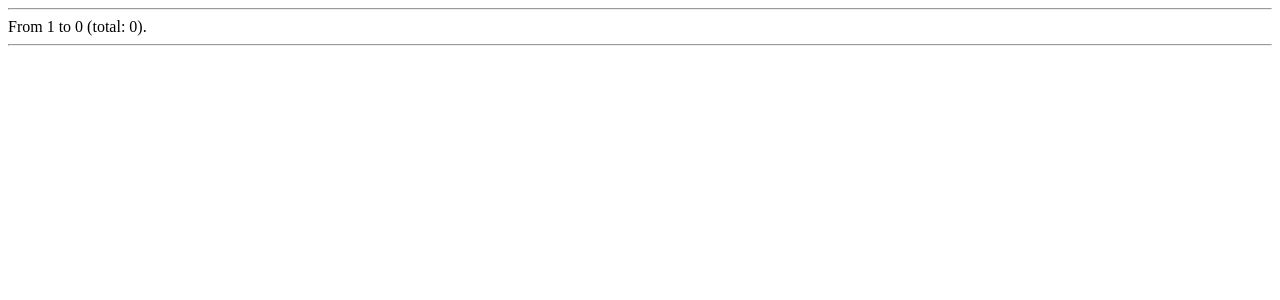
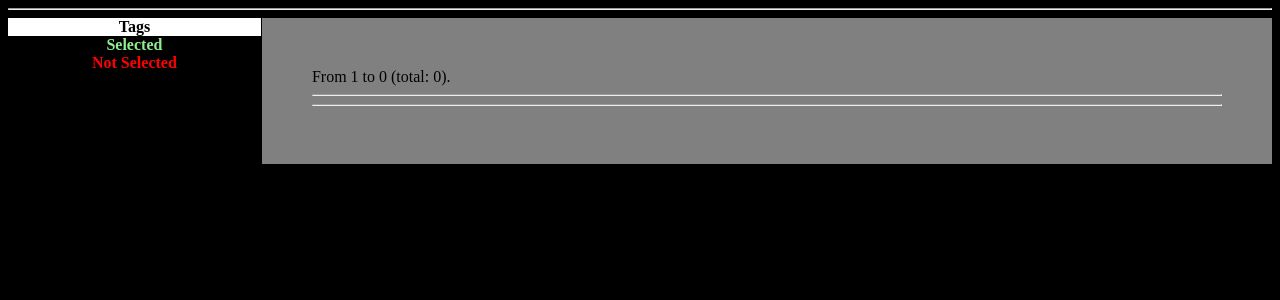
Before and after one commit to gonmator/g-spot, a Flask app: page /show in a window 1280 px wide. Shown: the top 300 px of the page. Run offline with Flask 2, Linux system fonts and the light colour scheme; data that the repository does not hold is empty; parts of the project's set-up code (start-up, migrations or seed data) failed here and were passed over.

Commit message:
improvements in the layout and implemented selection of tags

```diff
--- a/app/templates/base.html
+++ b/app/templates/base.html
@@ -6,6 +6,48 @@
     <meta http-equiv="Content-Type" content="text/html; charset=UTF-8">
 
     <link rel="shortcut icon" href="/static/favicon.ico">
+    <style>
+        body {
+            color: White;
+            background-color: Black;
+        }
+        ul {
+            list-style-type: none;
+        }
+        .tags-tree {
+            color: White;
+            background-color: Black;
+            width: 20%;
+            float:left;
+        }
+        .photo-collection {
+            color: Black;
+            background-color: Gray;
+            padding: 50px;
+            Overflow: hidden;
+            Width: 72%;
+            float:right;
+        }
+        .item {
+            color: #C0C0C0;
+            background-color: #404040;
+            padding: 5px;
+            margin-right: 5px;
+            margin-top: 2px;
+            margin-bottom: 2px;
+        }
+        .button {
+            font-weight: bold;
+            padding-left: 5px;
+            padding-right: 5px;
+            border: solid 1px Gray;
+            width: 10px;
+            display: inline-block;
+            margin: auto;
+            text-decoration: none;
+            color: White;
+        }
+    </style>
 </head>
 <body>
     <hr>
--- a/app/templates/macros.html
+++ b/app/templates/macros.html
@@ -10,17 +10,21 @@
     {{ (page - 1) * pagination.per_page + 1 }}
 {%- endmacro -%}
 
+{%- macro join_items(l) -%}
+    {{ l|join(',') }}
+{%- endmacro -%}
+
 {% macro render_pagination(pagination, view, mode, tags) %}
-<div class=pagination>
+<div class="pagination">
 {%- for page in pagination.iter_pages() %}
     {% if page %}
         {% if page != pagination.page -%}
-            <a href="{{ url_for(view, mode=mode, page=page, tags=tags) }}">{{ page_to_item(pagination, page) }}</a>
+            <a href="{{ url_for(view, mode=mode, page=page, tags=(tags|join(','))) }}">{{ page_to_item(pagination, page) }}</a>
         {% else %}
             <strong>{{ page_to_item(pagination, page) }}</strong>
         {%- endif %}
     {% else %}
-        <span class=ellipsis>…</span>
+        <span class="ellipsis">…</span>
     {% endif %}
 {%- endfor %}
 </div>
--- a/app/templates/show.html
+++ b/app/templates/show.html
@@ -1,8 +1,31 @@
-{% from "macros.html" import min, render_pagination %}
+{% from "macros.html" import min, render_pagination, join_items %}
 {% extends "base.html" %}
 {% block content %}
-    From {{ (photos_page.page - 1) * photos_page.per_page + 1 }} to {{ min(photos_page.total, photos_page.page * photos_page.per_page) }} (total: {{ photos_page.total }}).
-    {{ render_pagination(photos_page, 'show', 'big', tags) }}
-    {% block show_mode %}{% endblock %}
-    <hr>
+    <div style="color:white;backgroud-color:black">
+        <div class="tags-tree">
+            <div style="color:Black;background-color:White;font-weight:bold;" align="center">Tags</div>
+            <div style="color:LightGreen;font-weight:bold;" align="center">Selected</div>
+            {%- for tag in selected_tags -%}
+                <p class="item", style="color:White;">
+                    <a href="{{ url_for('show', mode='big', page=1, tags=(selected_tags|reject('equalto', tag)|join(','))) }}" class="button" style="background-color:DarkRed;" align="center">-</a> {{ tag }}
+                </p>
+            {%- endfor %}
+            <div style="color:Red;font-weight:bold;" align="center">Not Selected</div>
+            {%- for tag in all_tags -%}
+                {%- if tag not in selected_tags %}
+                    <p class="item">
+                        <a href="{{ url_for('show', mode='big', page=1, tags=((selected_tags + [tag])|join(','))) }}" class="button" style="background-color:DarkGreen;">+</a> {{ tag }}
+                    </p>
+                {%- endif -%}
+            {%- endfor %}
+        </div>
+        <div class="photo-collection">
+            From {{ (photos_page.page - 1) * photos_page.per_page + 1 }} to {{ min(photos_page.total, photos_page.page * photos_page.per_page) }} (total: {{ photos_page.total }}).
+            {{ render_pagination(photos_page, 'show', 'big', selected_tags) }}
+            <hr>
+            {% block show_mode %}{% endblock %}
+            <hr>
+            {{ render_pagination(photos_page, 'show', 'big', selected_tags) }}
+        </div>
+    </div>
 {% endblock %}
--- a/app/templates/show_big.html
+++ b/app/templates/show_big.html
@@ -2,6 +2,6 @@
 {% extends "show.html" %}
 {% block show_mode %}
 {% for item in items %}
-    <a href="{{ item }}"><img src="{{ item }}" border="1", class="photo", width="80%"></a><br>
+    <a href="{{ item }}"><img src="{{ item }}" border="1", class="photo", width="100%", style="margin: 10px;"></a><br>
 {% endfor %}
 {% endblock %}
--- a/app/views.py
+++ b/app/views.py
@@ -17,8 +17,14 @@ def show():
     ppp = int(request.args.get('ppp', 16))
     page = int(request.args.get('page', 1))
     tags = set(request.args.get('tags', '').split(','))
+    add_tag = request.args.get('add_tag', '')
+    remove_tag = request.args.get('remove_tag', '')
     if '' in tags:
         tags.remove('')
+    if add_tag:
+        tags.add(add_tag)
+    if remove_tag and remove_tag in tags:
+        tags.remove(remove_tag)
 
     aliases = []
     photos = Photos.query
@@ -33,7 +39,10 @@ def show():
     photos_page = photos.paginate(page, ppp)
     items = items_to_show(photos_page)
 
-    return render_template('show_big.html', title='G-Spot', photos_page=photos_page, items=items, tags=list(tags))
+    all_tags = tags_to_show(Tags.query.all())
+
+    return render_template('show_big.html', title='G-Spot', photos_page=photos_page, items=items,
+                           selected_tags=list(tags), all_tags=all_tags)
 
 
 def items_to_show(photos_page):
@@ -58,3 +67,11 @@ def items_to_show(photos_page):
         else:
             print base_uri
     return to_show
+
+
+def tags_to_show(tags):
+    to_show = []
+    for tag in tags:
+        to_show.append(tag.name)
+
+    return to_show
```
Also changed, not shown: app/static/favicon.ico (added), 1 other file.
